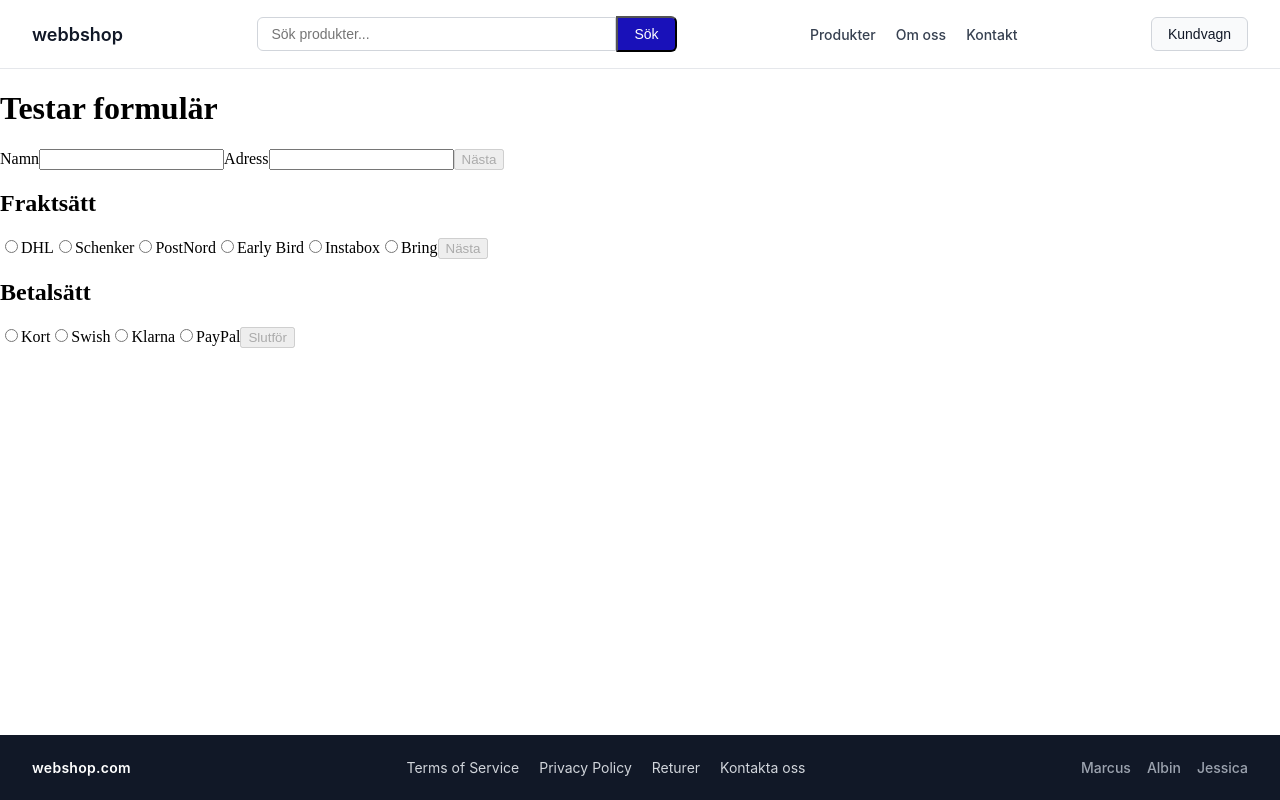
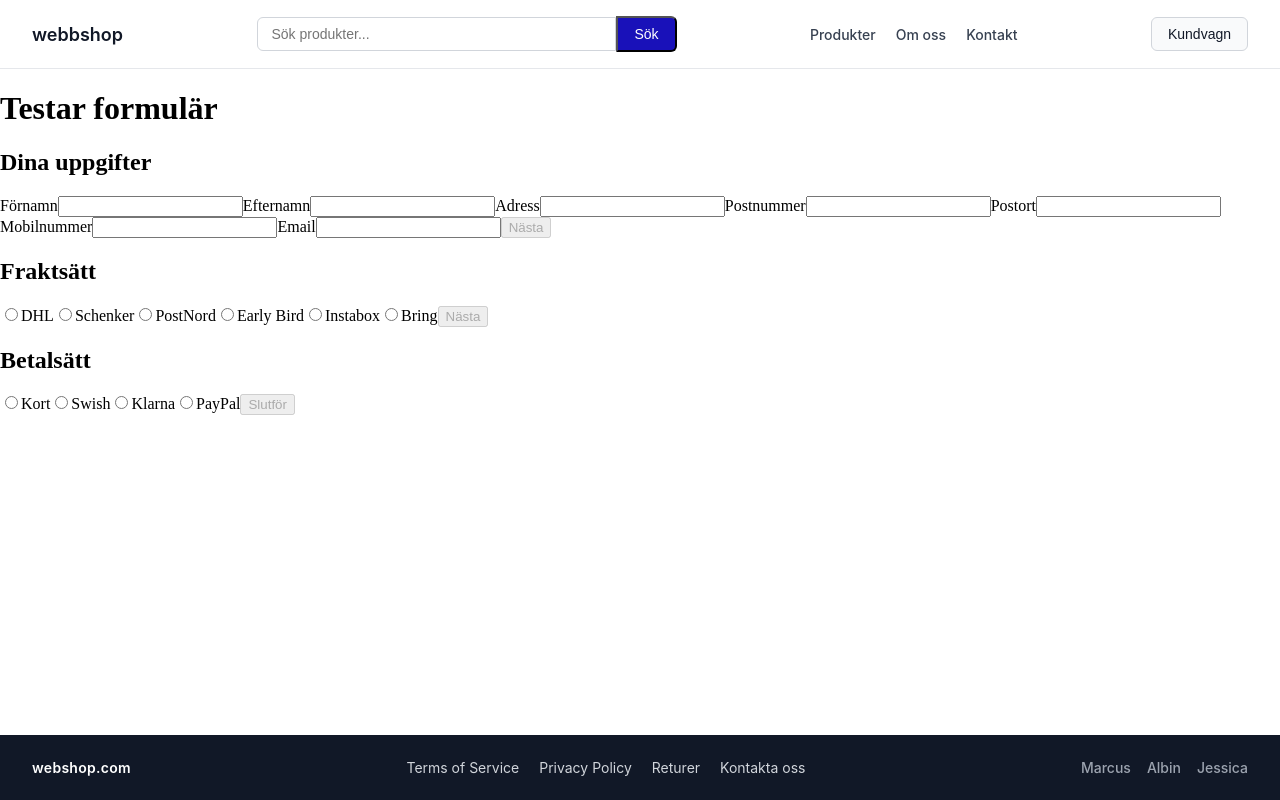
Before and after one commit to AlbinNic/Webbshop, a React (Vite) app: page /test in a window 1280 px wide. Built offline with nearby package versions, Linux system fonts and the light colour scheme; the HTML template or start-up script is replaced by a standard one.

Commit message:
update customer form

```diff
--- a/src/components/CheckoutForms/CustomerForm.tsx
+++ b/src/components/CheckoutForms/CustomerForm.tsx
@@ -5,6 +5,10 @@ import { zodResolver } from "@hookform/resolvers/zod";
 const customerSchema = z.object({
     name: z.string().min(2, "Namnet måste vara minst två tecken"),
     adress: z.string().min(5, "Adressen måste vara minst fem tecken"),
+    postnummer: z.string().regex(/^\d{5}$/, "Ange ett korrekt postnummer"),
+    postort: z.string().min(2, "Postort måste vara minst två bokstäver"),
+    mobilnummer: z.string().regex(/^07\d{8}$/, "Ange ett korrekt mobilnummer"),
+    email: z.string().regex(/^[^\s@]+@[^\s@]+\.[^\s@]+$/, "Ange en giltig e-postadress"),
 });
 
 type CustomerFormData = z.infer<typeof customerSchema>;
@@ -20,8 +24,14 @@ export function CustomerForm() {
 
     return (
         <form onSubmit={handleSubmit(submit)}>
+            <h2>Dina uppgifter</h2>
             <label>
-                Namn
+                Förnamn
+                <input {...register("name")} />
+            </label>
+            {errors.name && <p>{errors.name.message}</p>}
+            <label>
+                Efternamn
                 <input {...register("name")} />
             </label>
             {errors.name && <p>{errors.name.message}</p>}
@@ -31,6 +41,27 @@ export function CustomerForm() {
                 <input {...register("adress")} />
             </label>
             {errors.adress && <p>{errors.adress.message}</p>}
+            <label>
+                Postnummer
+                <input {...register("postnummer")} />
+            </label>
+            {errors.postnummer && <p>{errors.postnummer.message}</p>}
+            <label>
+                Postort
+                <input {...register("postort")} />
+            </label>
+            {errors.postort && <p>{errors.postort.message}</p>}
+
+            <label>
+                Mobilnummer
+                <input {...register("mobilnummer")} />
+            </label>
+            {errors.mobilnummer && <p>{errors.mobilnummer.message}</p>}
+            <label>
+                Email
+                <input {...register("email")} />
+            </label>
+            {errors.email && <p>{errors.email.message}</p>}
 
             <button disabled={!isValid}>Nästa</button>
         </form>
```
